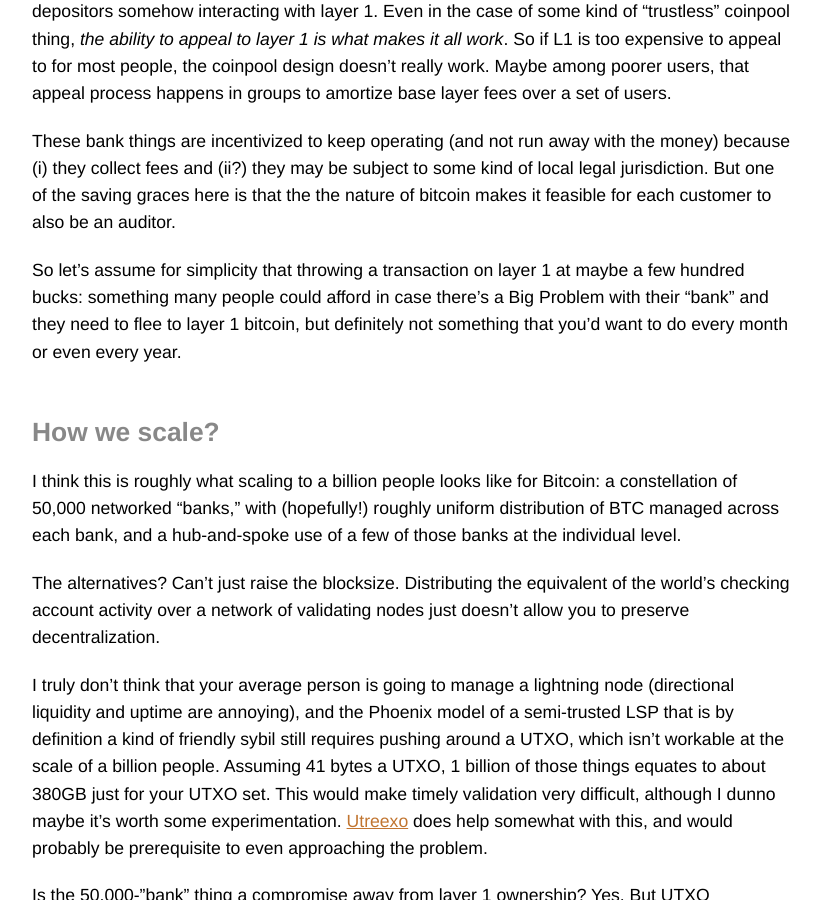
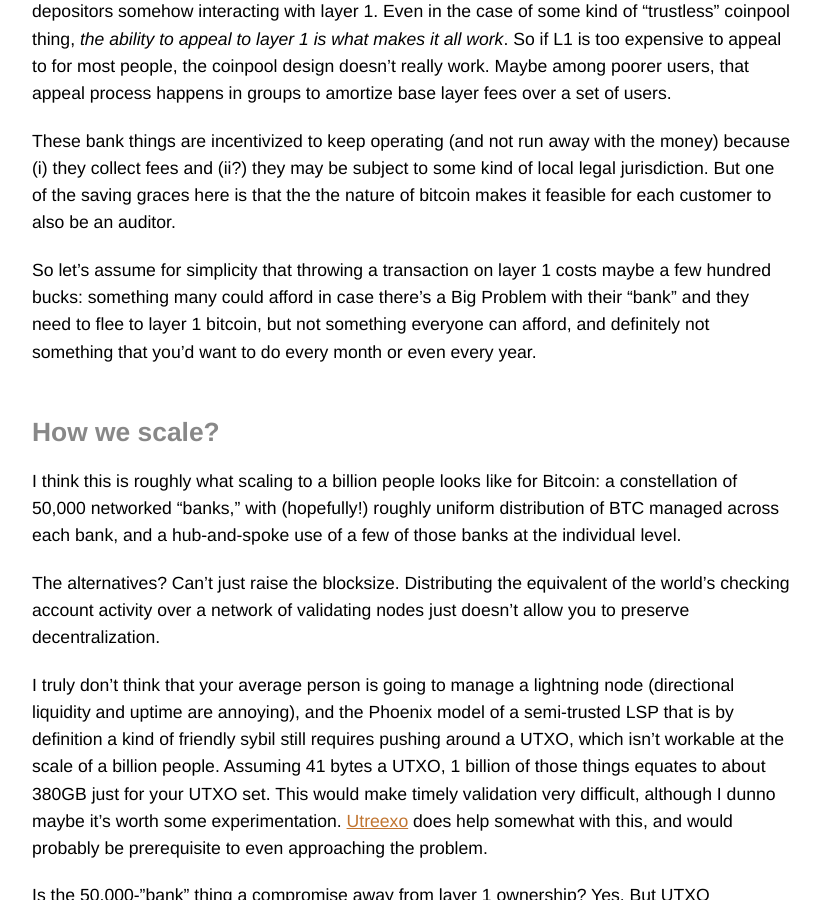
Before and after one commit to jamesob/jamesob.github.io, a Jekyll site: the page built from _posts/2023-08-14-scaling-bitcoin.md, in a window 1280 px wide and 900 px high, scrolled down 2077 px. Shown: the whole window, without its empty margins (238-1059 px from the left). Built offline with Jekyll 4.4.1, drawn with Linux system fonts in a browser that asks for light colours.

Commit message:
minor scaling edit

```diff
--- a/_posts/2023-08-14-scaling-bitcoin.md
+++ b/_posts/2023-08-14-scaling-bitcoin.md
@@ -39,7 +39,7 @@ Note also that part of what keeps these offchain constructions workable is the t
 
 These bank things are incentivized to keep operating (and not run away with the money) because (i) they collect fees and (ii?) they may be subject to some kind of local legal jurisdiction. But one of the saving graces here is that the the nature of bitcoin makes it feasible for each customer to also be an auditor.
 
-So let's assume for simplicity that throwing a transaction on layer 1 at maybe a few hundred bucks: something many people could afford in case there’s a Big Problem with their “bank” and they need to flee to layer 1 bitcoin, but definitely not something that you'd want to do every month or even every year.
+So let's assume for simplicity that throwing a transaction on layer 1 costs maybe a few hundred bucks: something many could afford in case there’s a Big Problem with their “bank” and they need to flee to layer 1 bitcoin, but not something everyone can afford, and definitely not something that you'd want to do every month or even every year.
 
 ## How we scale?
 
```
